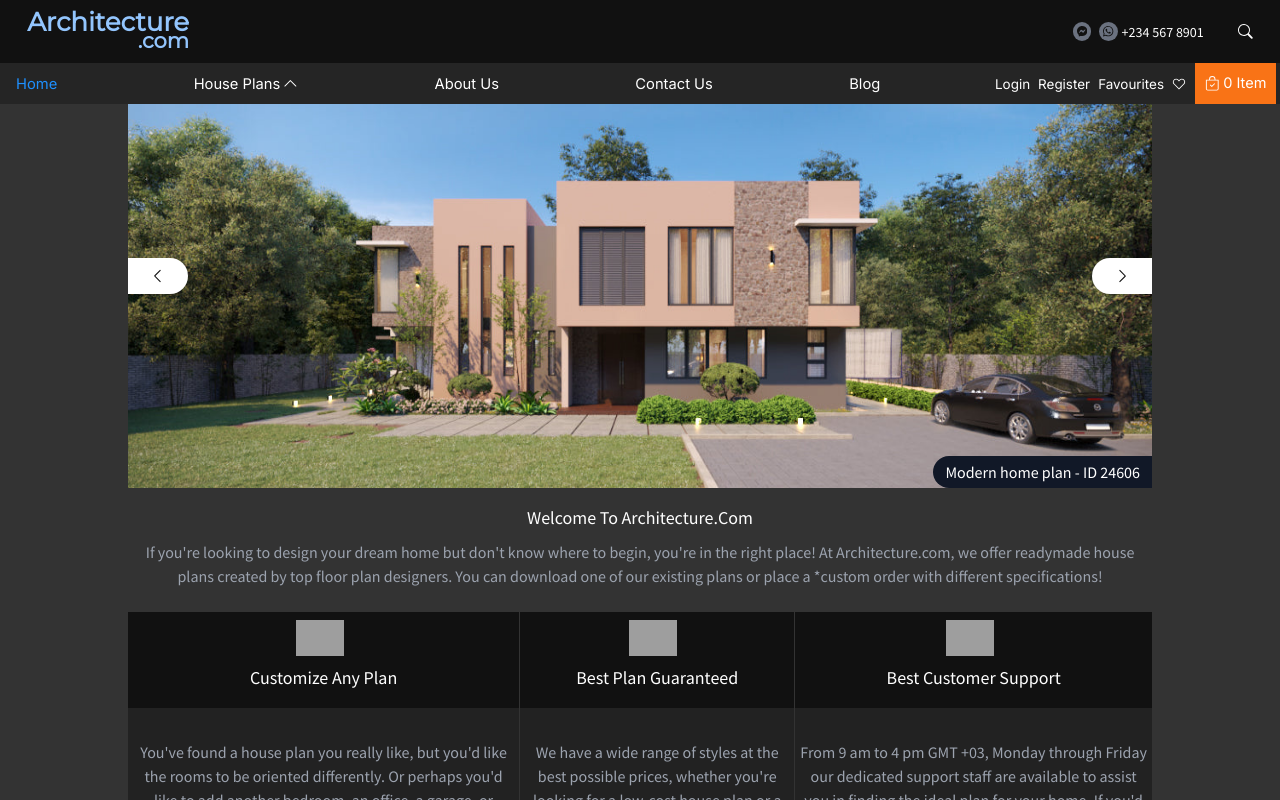
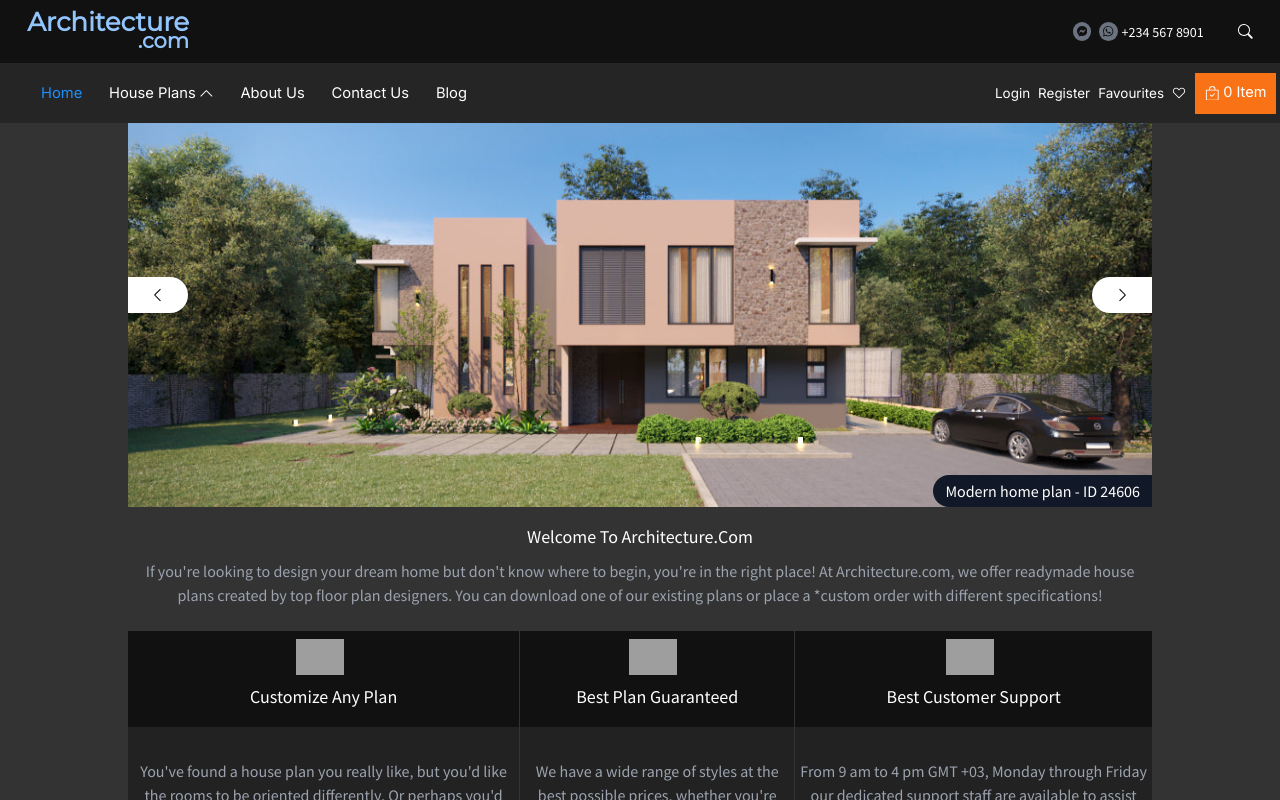
Before and after one commit to cleverAkanimoh/architecture, a React (Create React App) app: page / in a window 1280 px wide. Shown: the top 800 px of the page. Built offline with nearby package versions, Linux system fonts and the light colour scheme; grey boxes are pictures that could not be loaded; a web font is replaced by a local one.

Commit message:
modified 3 files

```diff
--- a/src/Components/Header.tsx
+++ b/src/Components/Header.tsx
@@ -1,25 +1,26 @@
-import { useSelector } from "react-redux"
-import useScrollFixedNav from "../hooks/useScrollFixedNav"
-import NavLinkComp from "./header/NavLinkComp"
-import NavSection from "./header/NavSection"
-import TopSection from "./header/TopSection"
+import { useSelector } from "react-redux";
+import useScrollFixedNav from "../hooks/useScrollFixedNav";
+import NavLinkComp from "./header/NavLinkComp";
+import NavSection from "./header/NavSection";
+import TopSection from "./header/TopSection";
 
 export default function Header() {
   const { isMenuPressed } = useSelector((state: any) => state.menu);
 
-  const navFixedState = useScrollFixedNav(50)
+  const navFixedState = useScrollFixedNav(50);
 
   return (
     <header className={`${navFixedState ? "fixed" : ""} header-style`}>
       <TopSection />
 
       <nav className="nav-style">
+        <div className="nav-substyle">
           <NavSection />
 
           <div
             className={`${
               isMenuPressed ? "h-full" : "h-0"
-          } w-full transition-custom md:h-full `}
+            } w-full md:max-w-[500px] flex justify-center transition-custom md:h-full`}
           >
             <div
               className={`${
@@ -31,6 +32,7 @@ export default function Header() {
               <NavLinkComp />
             </div>
           </div>
+        </div>
       </nav>
     </header>
   );
--- a/src/Components/header/LiNavLinkComp.tsx
+++ b/src/Components/header/LiNavLinkComp.tsx
@@ -1,7 +1,16 @@
-import { NavLink } from "react-router-dom"
-import activeStyle from "../../ts/activeStyle"
-import { NavLinkProps } from "../../ts/customTypes"
+import { NavLink } from "react-router-dom";
+import activeStyle from "../../ts/activeStyle";
+import { NavLinkProps } from "../../ts/customTypes";
 
-export default function LiNavLinkComp({ path, children, ...rest }: NavLinkProps) {
-  return <li {...rest}><NavLink style={({ isActive }) => isActive ? activeStyle : undefined} to={path}>{children}</NavLink></li>
-}
+const LiNavLinkComp = ({ path, children, ...rest }: NavLinkProps) => (
+  <li className="md:py-2 md:text-[1.05rem]" {...rest}>
+    <NavLink
+      style={({ isActive }) => (isActive ? activeStyle : undefined)}
+      to={path}
+    >
+      {children}
+    </NavLink>
+  </li>
+);
+
+export default LiNavLinkComp;
--- a/src/index.css
+++ b/src/index.css
@@ -40,7 +40,7 @@
     }
 
     a {
-        @apply hover:text-blue-300 transition-all duration-300
+        @apply hover:text-blue-400 transition-all duration-300
     }
 
     /* header */
@@ -62,8 +62,9 @@
     }
 
     .architecture {
-        @apply text-[.87em] sm:text-[.99em] md:text-[1.1em] lg:text-[1.3em]
+        @apply text-[.87em] sm:text-[.99em] md:text-[1.1em] lg:text-[1.3em] font-bold
     }
+
     .com {
         @apply lowercase self-end text-[.7rem] sm:text-[.88em] md:text-[.99em] lg:text-[1.05em] mt-[-0.55rem]
     }
@@ -81,7 +82,11 @@
     }
 
     .nav-style {
-        @apply w-full px-1 flex flex-col items-center justify-between md:flex-row-reverse bg-gray-semi bg-opacity-80 backdrop-blur-sm
+        @apply w-full md:h-[60px] px-1 flex  justify-center bg-gray-semi bg-opacity-80 backdrop-blur-sm
+    }
+
+    .nav-substyle {
+        @apply w-full lg:w-[80%] xl:w-full flex flex-col items-center justify-between md:flex-row-reverse
     }
 
     .nav-section-div-style {
@@ -95,9 +100,9 @@
     .nav-link-comp-container {
         @apply w-full md:w-[90%] capitalize md:flex items-center justify-between px-3 pt-1 pb-4 md:pb-1 overflow-hidden md:overflow-visible transition-all duration-300 md:transition-none
     }
+
     .navLink-style {
-        @apply transition-all duration-300 grid grid-cols-2 md:grid-cols-4 gap-2 bg-black p-2 md:absolute my-1 w-[95vw]
-        md:left-[5%] md:top-[33px] z-50 md:hidden md:group-hover:flex
+        @apply transition-all duration-500 grid grid-cols-2 sm:grid-cols-3 md:grid-cols-4 gap-2 bg-black md:bg-white md:text-gray-dark p-2 md:absolute my-1 w-[95vw] md:left-[2%] lg:left-[-25%] xl:left-[2%] md:top-[75px] md:z-0 md:invisible md:group-hover:top-[55px] md:group-hover:z-50 md:group-hover:visible
     }
 
     header section h3 {
@@ -109,7 +114,7 @@
     }
 
     .underline {
-        @apply w-24 h-[.15rem] bg-blue-500 mb-[-.09rem]
+        @apply w-20 h-[.15rem] bg-blue-500 mb-[-.09rem]
     }
 
     .cart-link-style {
```
Lines whose indentation alone changed are shown as unchanged.
